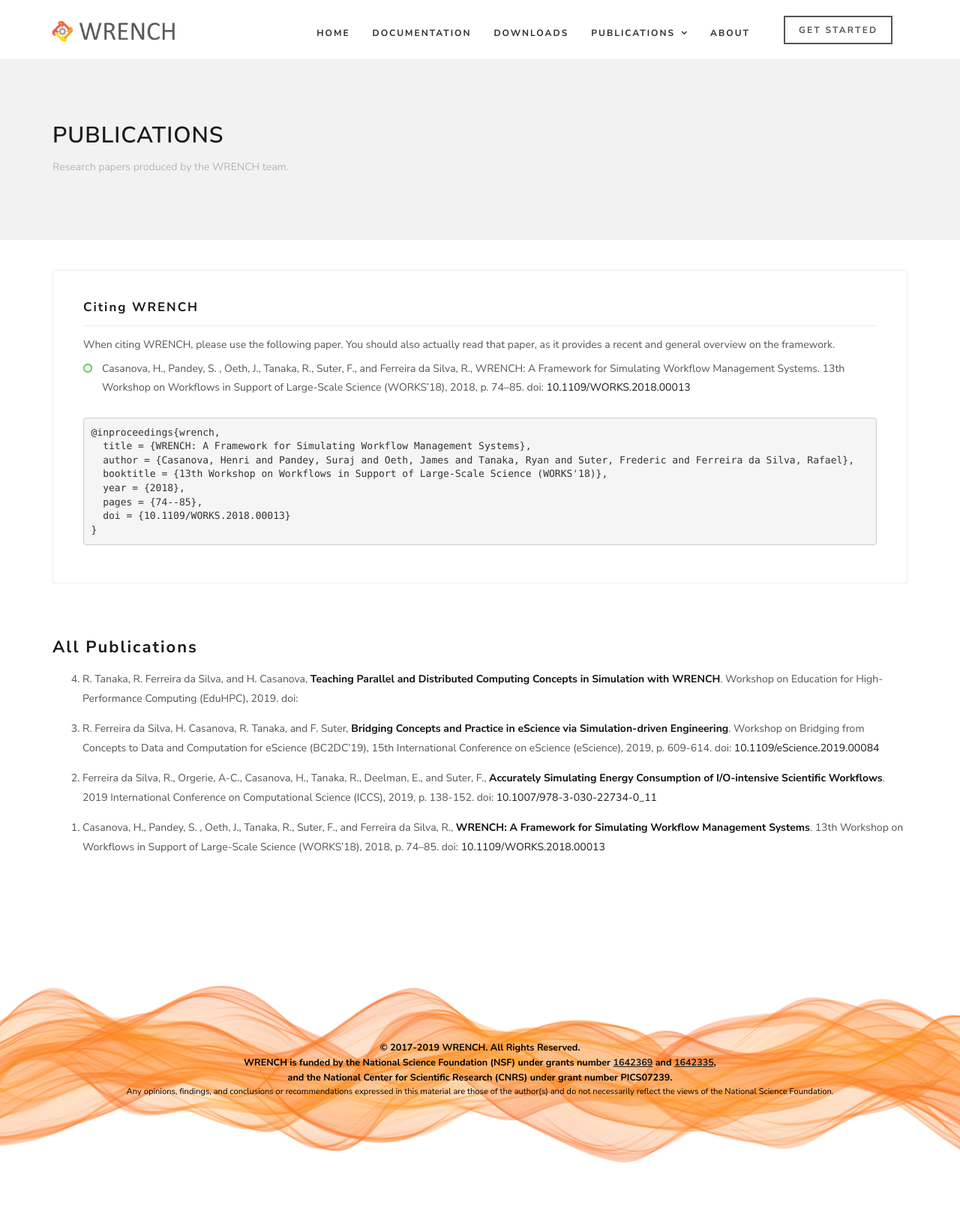
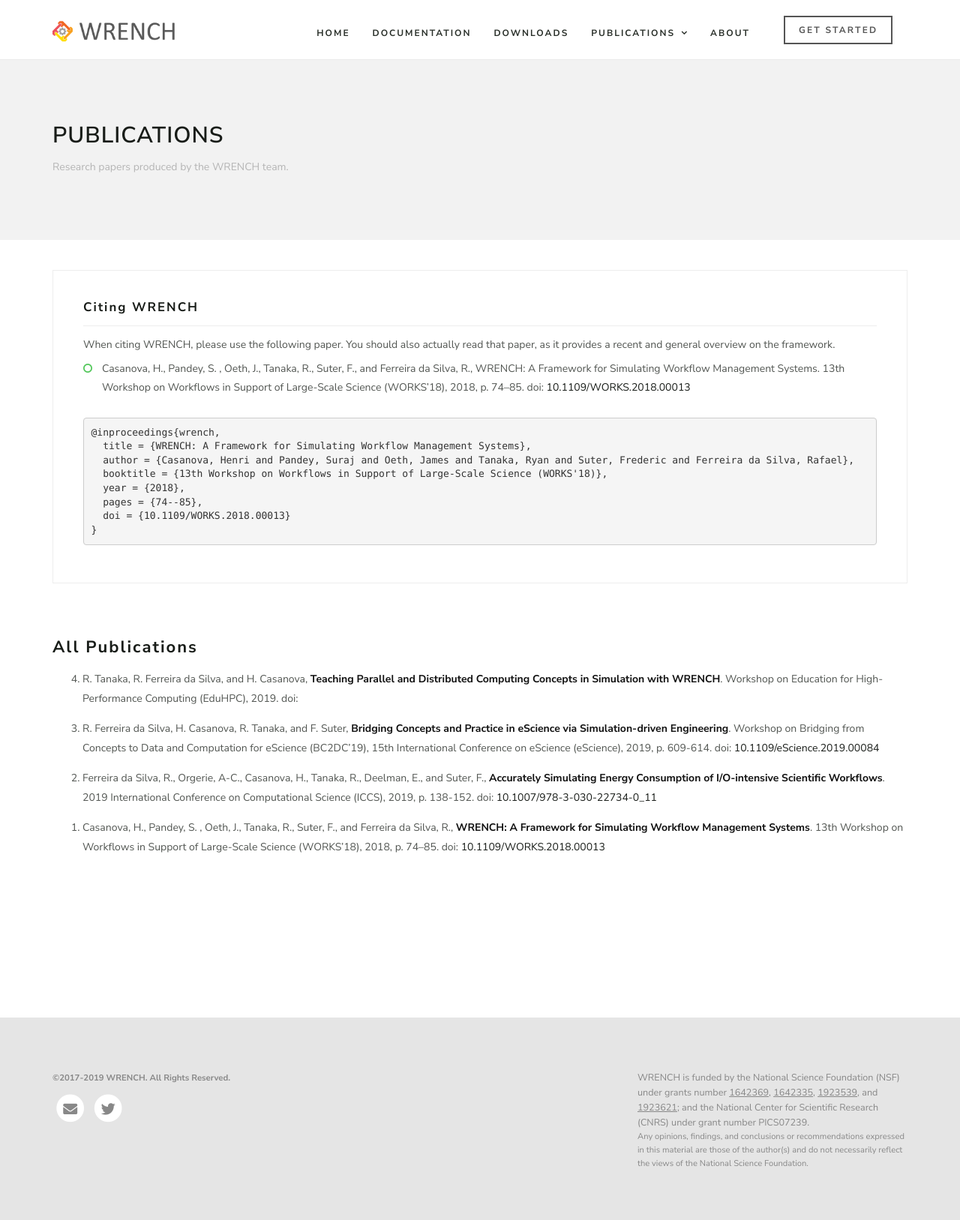
Before and after one commit to wrench-project/wrench-project.github.io, a Jekyll site: the page built from publications.html, in a window 1280 px wide. Shown: the whole page at 75% size. Built offline with Jekyll 4.4.1, drawn with Linux system fonts in a browser that asks for light colours; nearby versions of some CDN libraries; before the commit the page ends 1557 px from its top, so only the background shows below that.

Commit message:
updating footer

```diff
--- a/_includes/footer.html
+++ b/_includes/footer.html
@@ -1,13 +1,34 @@
-<div class="space-medium footer">
+<div class="footer">
     <div class="container">
         <div class="row">
-            <div class="col-sm-12 text-center">
-                <p>&copy; 2017-2019 WRENCH. All Rights Reserved.</p>
+            <button onclick="topFunction()" id="goToTopBtn" title="Go to top"><i class="fas fa-angle-up"></i></button>
+            <div class="col-sm-4">
+                <p>
+                    <strong>&copy;2017-2019 WRENCH. All Rights Reserved.</strong><br />
+
+                </p>
+                <p style="padding-top: 1em">
+                    <a href="mailto:support@wrench-project.org" class="fa-stack fa-2x" style="font-size: 1.5em">
+                        <i class="fa fa-circle fa-stack-2x" style="color: #fff"></i>
+                        <i class="fa fa-envelope fa-stack-1x"></i>
+                    </a>
+                    <a href="http://twitter.com/wrenchproject" target="_blank" class="fa-stack fa-2x"
+                       style="font-size: 1.5em">
+                        <i class="fa fa-circle fa-stack-2x" style="color: #fff"></i>
+                        <i class="fab fa-twitter fa-stack-1x"></i>
+                    </a>
+                </p>
+            </div>
+
+            <div class="col-sm-4 text-center">
+            </div>
+
+            <div class="col-sm-4">
                 <p>WRENCH is funded by the National Science Foundation (NSF) under grants number <a
-                        href="https://nsf.gov/awardsearch/showAward?AWD_ID=1642369" target="_blank">1642369</a>
-                    and
+                        href="https://nsf.gov/awardsearch/showAward?AWD_ID=1642369" target="_blank">1642369</a>,
                     <a href="https://nsf.gov/awardsearch/showAward?AWD_ID=1642335" target="_blank">1642335</a>,
-                    <br/>
+                    <a href="https://nsf.gov/awardsearch/showAward?AWD_ID=1923539" target="_blank">1923539</a>, and
+                    <a href="https://nsf.gov/awardsearch/showAward?AWD_ID=1923621" target="_blank">1923621</a>;
                     and the National Center for Scientific Research (CNRS) under grant number PICS07239.
                 </p>
                 <p style="font-weight: normal; font-size: 0.8em">
--- a/css/style.css
+++ b/css/style.css
@@ -1667,24 +1667,28 @@
 8. Footer
 -------------------------------------*/
 .footer {
-    background-image: url(../images/back-smoke.png);
-    background-repeat: repeat-x;
+    /*background-image: url(../images/back-smoke.png);*/
+    /*background-repeat: repeat-x;*/
     background-position: bottom;
     min-height: 270px;
-    padding-top: 100px;
+    padding-top: 5em;
+    margin-top: 5em;
     padding-bottom: 30px;
-    color: #000;
+    color: #888;
     font-weight: 400;
-}
-
-.footer p {
+    background-color: #e5e5e5;
+}
+
+.footer p, .footer p strong {
     margin-bottom: 0;
-    font-weight: bold;
+    /*font-weight: bold;*/
     font-size: 0.9em;
+    color: #888;
 }
 
 .footer p a {
     text-decoration: underline;
+    color: #888;
 }
 
 .footer-title {
@@ -1747,6 +1751,27 @@
 
 .footer-social a span:hover {
     color: #a5d897;
+}
+
+#goToTopBtn {
+    display: none; /* Hidden by default */
+    position: fixed; /* Fixed/sticky position */
+    bottom: 20px; /* Place the button at the bottom of the page */
+    right: 30px; /* Place the button 30px from the right */
+    z-index: 99; /* Make sure it does not overlap */
+    border: 0.2em solid #999; /* Remove borders */
+    outline: none; /* Remove outline */
+    background-color: transparent; /* Set a background color */
+    color: #999; /* Text color */
+    cursor: pointer; /* Add a mouse pointer on hover */
+    padding: 0.5em; /* Some padding */
+    width: 3.5em;
+    border-radius: 5px; /* Rounded corners */
+    font-size: 1em; /* Increase font size */
+}
+
+#goToTopBtn:hover {
+    background-color: #ccc; /* Add a dark-grey background on hover */
 }
 
 /*-------------- tiny footer ------------*/
```
Also changed, not shown: other parts of _includes/footer.html (+22 -0 lines), index.html (renamed from index.md), publications.html (renamed from publications.md).
